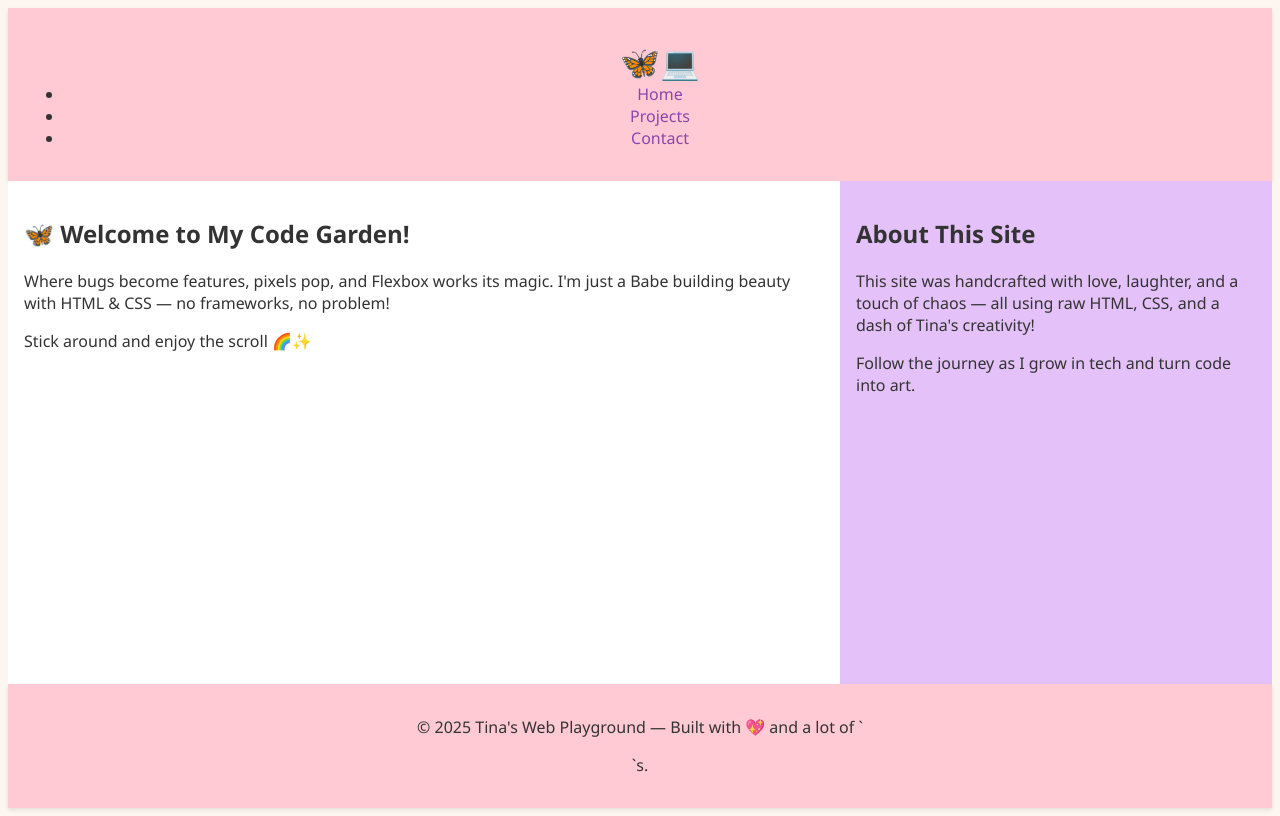
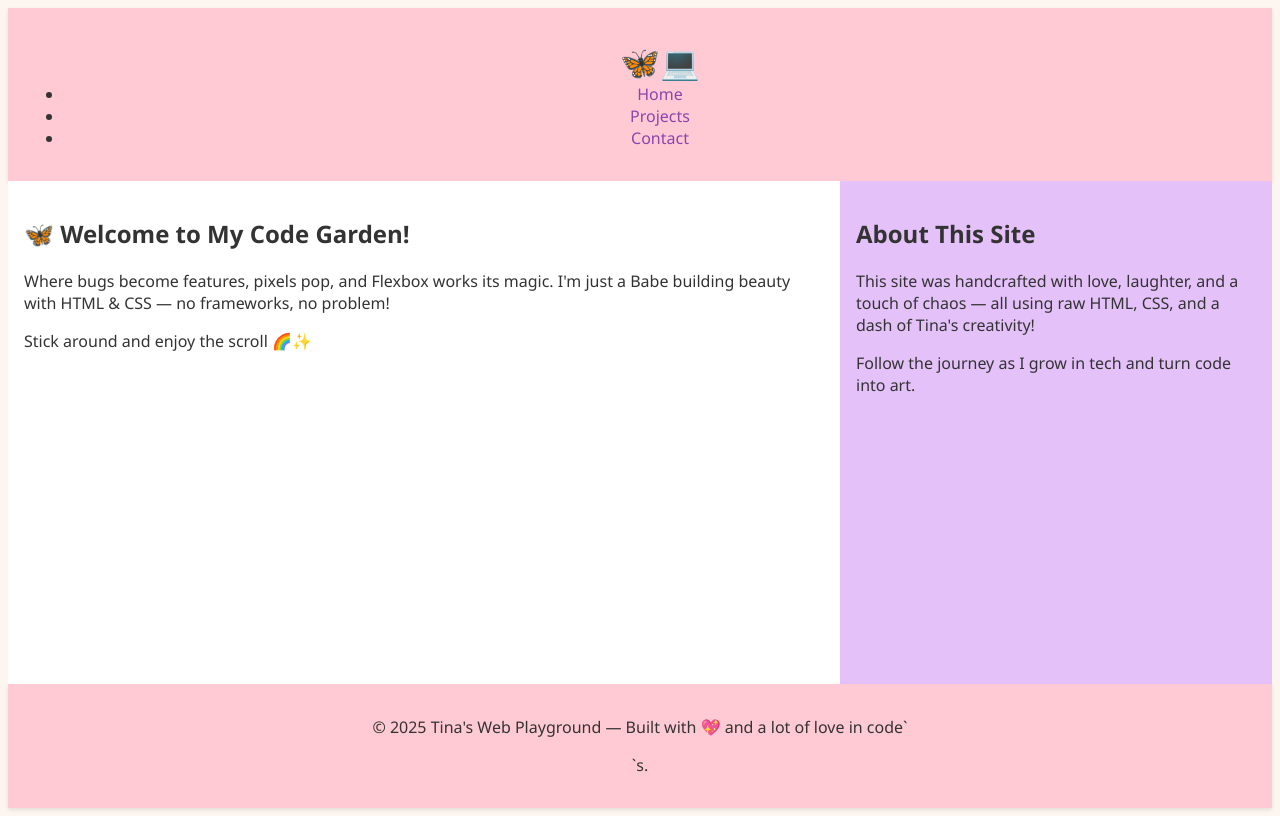
Before and after one commit to Tina-cyber-dotcom/alx_html_css, a plain HTML site: page css_basic/index.html in a window 1280 px wide. Drawn offline with Linux system fonts and the light colour scheme.

Commit message:
Add updated index.html

```diff
--- a/css_basic/index.html
+++ b/css_basic/index.html
@@ -32,7 +32,7 @@
   </main>
 
   <footer>
-    <p>&copy; 2025 Tina's Web Playground — Built with 💖 and a lot of `<div>`s.</p>
+    <p>&copy; 2025 Tina's Web Playground — Built with 💖 and a lot of love in code`<div>`s.</p>
   </footer>
 </body>
 </html>
```
